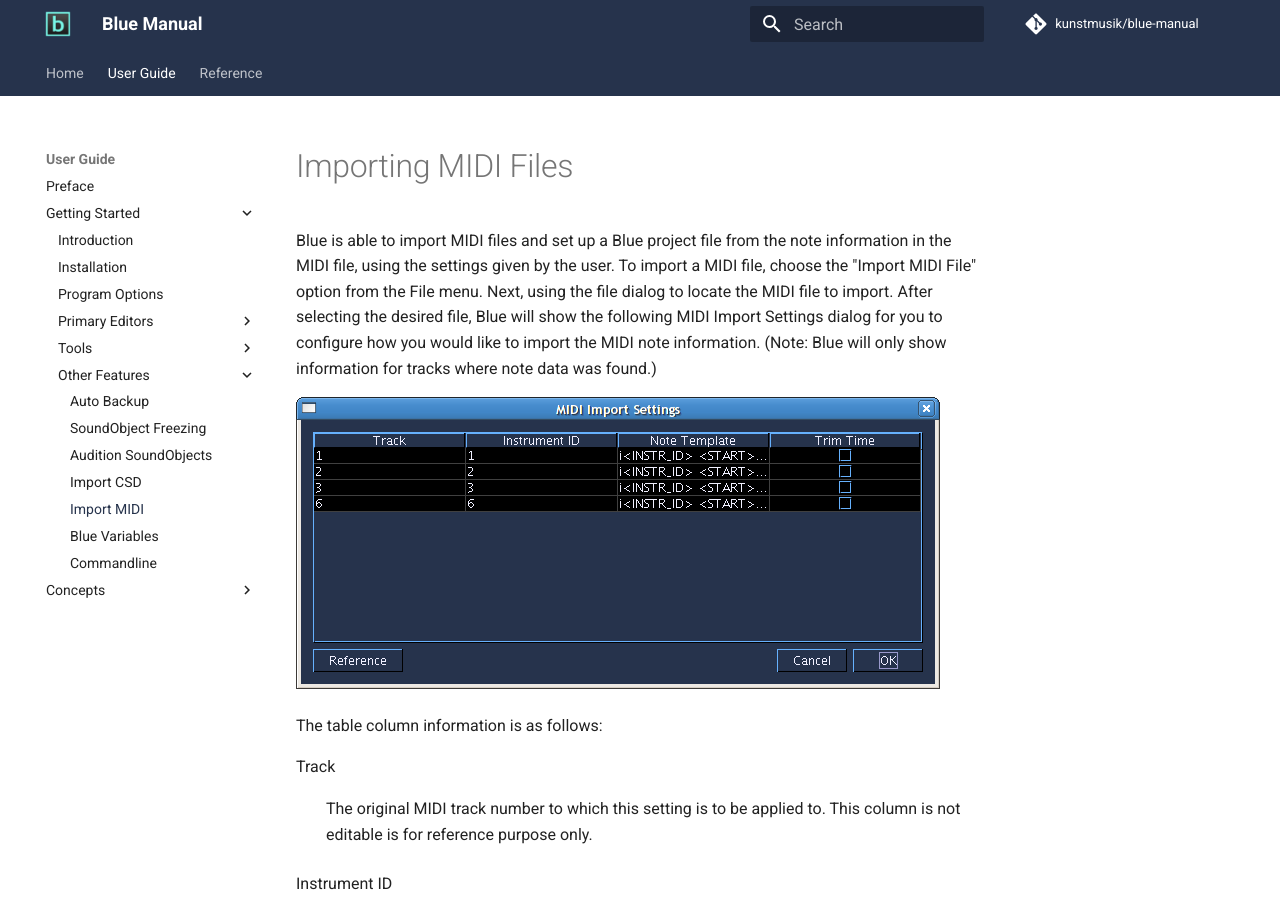
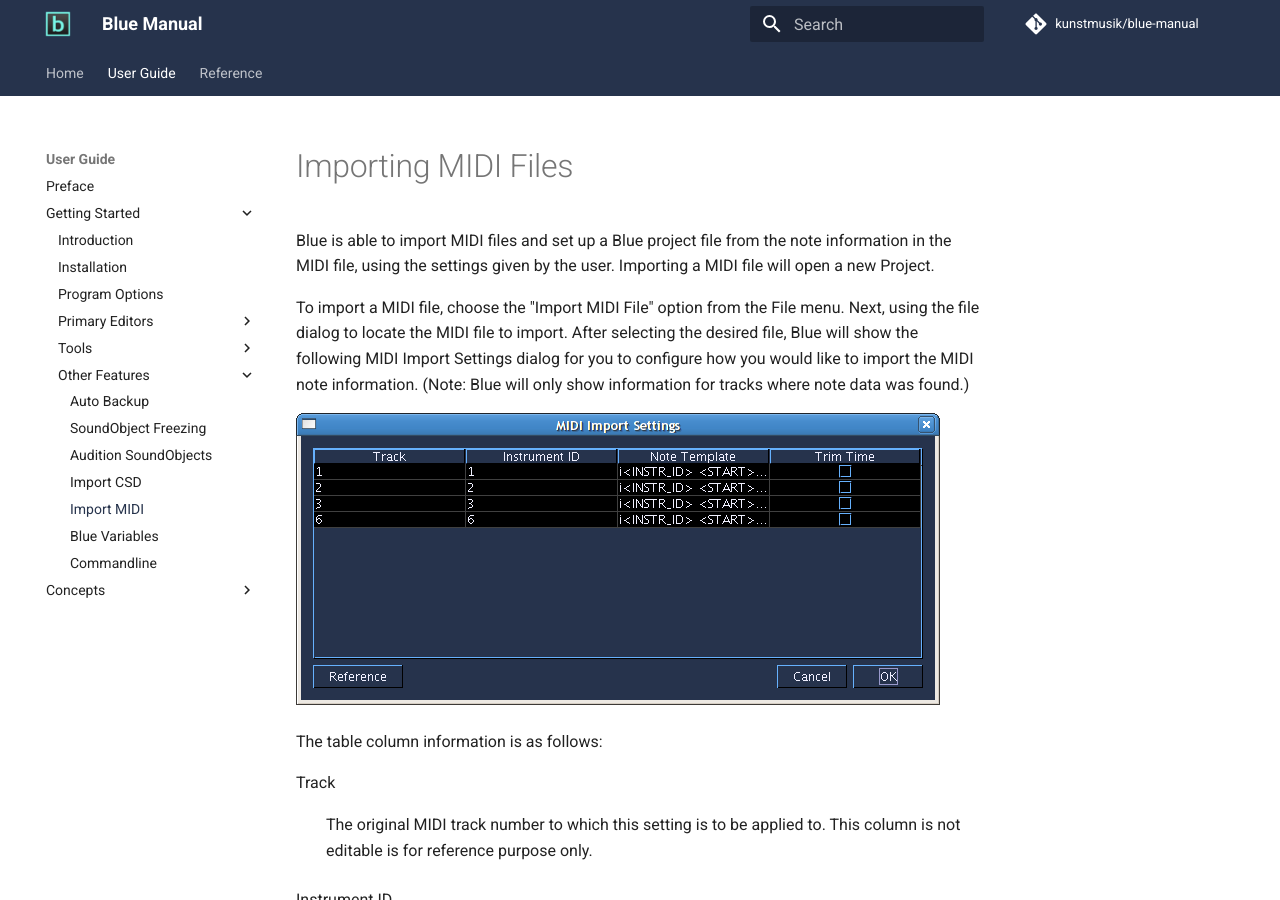
Before and after one commit to kunstmusik/blue-manual, an MkDocs documentation site: the page built from docs/users/gettingStarted/otherFeatures/importMIDI.md, in a window 1280 px wide and 900 px high. Built offline with MkDocs 1.6.1 and Material for MkDocs 9.7.7, drawn with Linux system fonts in a browser that asks for light colours; comment, search, counter and statistics services are not loaded.

Commit message:
added "MIDI file will open a new Project"

```diff
--- a/docs/users/gettingStarted/otherFeatures/importMIDI.md
+++ b/docs/users/gettingStarted/otherFeatures/importMIDI.md
@@ -2,7 +2,9 @@
 
 Blue is able to import MIDI files and set up a Blue project file from
 the note information in the MIDI file, using the settings given by the
-user. To import a MIDI file, choose the "Import MIDI File" option from
+user. Importing a MIDI file will open a new Project.
+
+To import a MIDI file, choose the "Import MIDI File" option from
 the File menu. Next, using the file dialog to locate the MIDI file to
 import. After selecting the desired file, Blue will show the following
 MIDI Import Settings dialog for you to configure how you would like to
```
